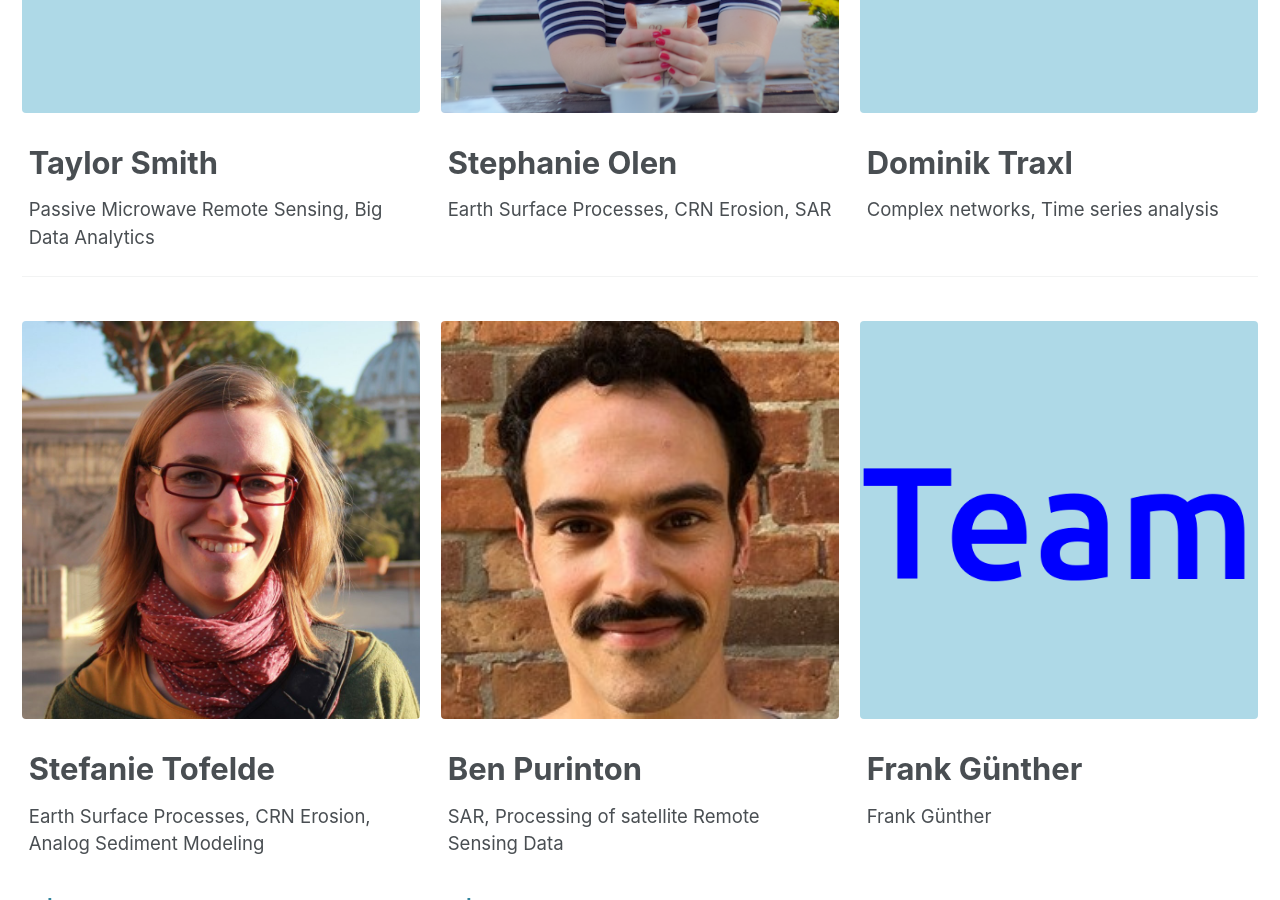
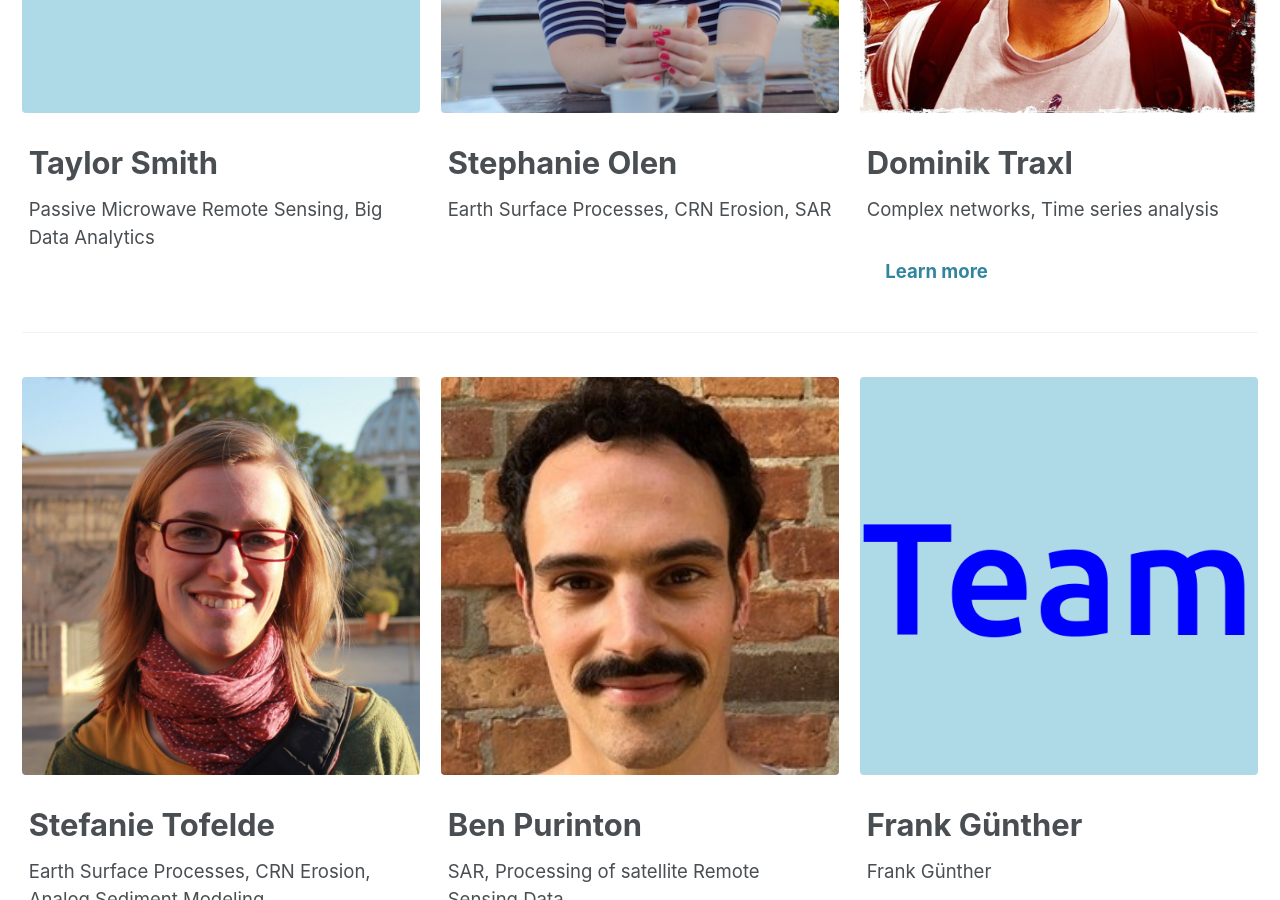
Before and after one commit to UP-RS-ESP/vacon.github.io, a Jekyll site: the page built from _pages/team_members.md, in a window 1280 px wide and 900 px high, scrolled down 1122 px. Built offline with Jekyll 4.4.1, drawn with Linux system fonts in a browser that asks for light colours; cached includes are drawn as plain includes; nearby versions of some CDN libraries.

Commit message:
Mar-09 2020

```diff
--- a/_pages/team_members.md
+++ b/_pages/team_members.md
@@ -29,9 +29,10 @@ researchers2:
     alt: "Stephanie Olen"
     title: "Stephanie Olen"
     excerpt: "Earth Surface Processes, CRN Erosion, SAR"
-  - image_path: /images/team_photo.png
+  - image_path: /images/traxl.jpg
     title: "Dominik Traxl"
     excerpt: "Complex networks, Time series analysis"
+    url: "https://github.com/dominiktraxl"
 researchers3:
   - image_path: /images/tofelde.jpg
     alt: "Stefanie Tofelde"
```
Also changed, not shown: images/traxl.jpg (added).
